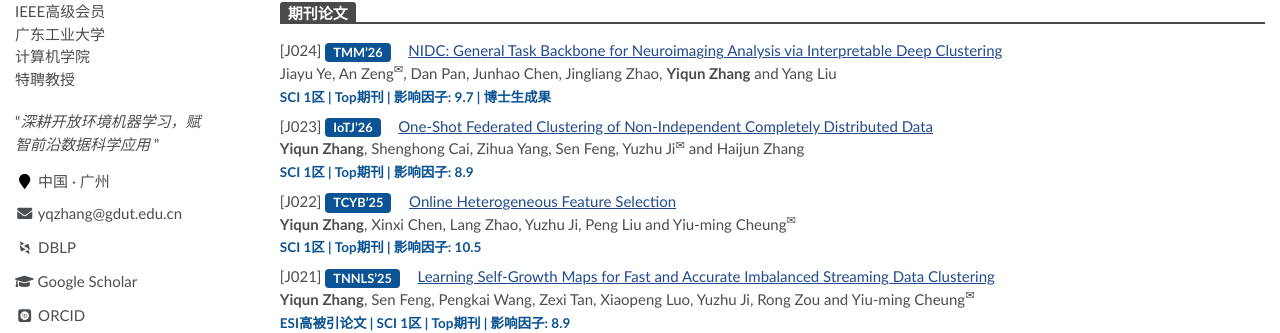
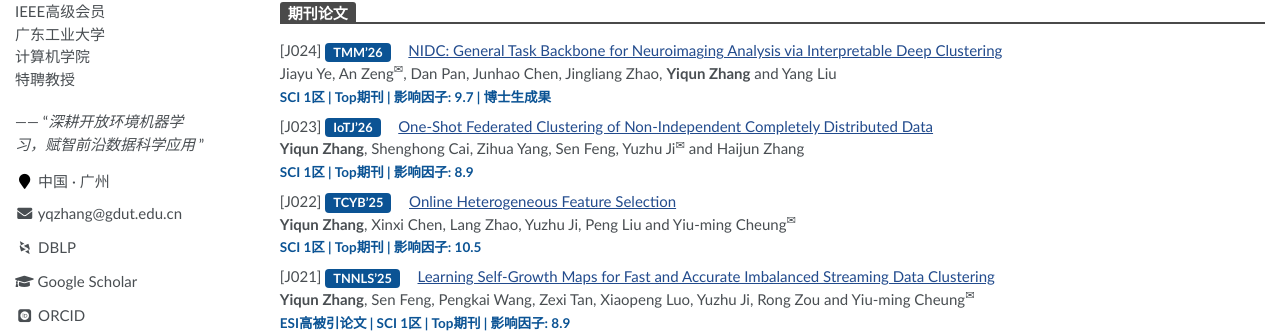
Before and after one commit to yqzhang-Zz/zh-publications, a Jekyll site: the page built from _pages/about.md, in a window 1280 px wide. Shown: the part 158-491 px from the top of the page. Built offline with Jekyll 4.4.1, drawn with Linux system fonts in a browser that asks for light colours; some web fonts are replaced; a script that is not in the unit is left out; comment, search, counter and statistics services are not loaded.

```diff
--- a/_config.yml
+++ b/_config.yml
@@ -7,7 +7,7 @@
 
 # Site Settings
 title                    : "张逸群的个人主页 - 所有论文"
-description              : "“<em>深耕开放环境机器学习，赋智前沿数据科学应用</em> ”"
+description              : "—— “<em>深耕开放环境机器学习，赋智前沿数据科学应用</em> ”"
 repository               : "yqzhang-Zz.github.io/zh"
 google_scholar_stats_use_cdn : true
 
```
